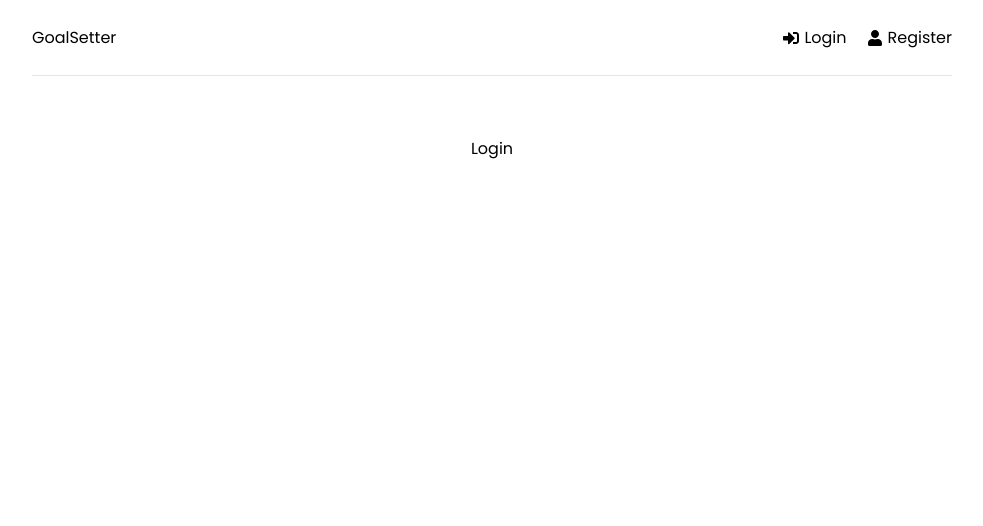
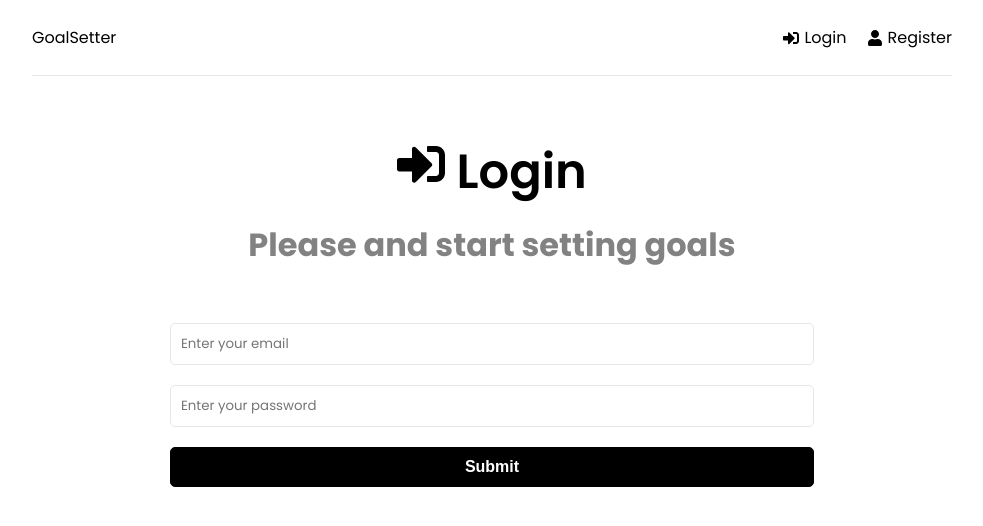
Before and after one commit to ShaanWocker/MERN-REST-API, a React (Create React App) app in the folder frontend/: page /login in a window 1280 px wide. Shown: the top 526 px of the page, without its empty margins (148-1131 px from the left). Built offline with nearby package versions, Linux system fonts and the light colour scheme.

Commit message:
Login Page and concurrently

```diff
--- a/frontend/src/pages/Login.jsx
+++ b/frontend/src/pages/Login.jsx
@@ -1,6 +1,67 @@
+import { useState, useEffect } from 'react';
+import {FaSignInAlt} from 'react-icons/fa';
+
 function Login() {
-  return (
-    <div>Login</div>
+    const [formData, setFormData] = useState({
+        email: '',
+        password: '',
+    })
+
+    const { email, password } = formData;
+
+    const onChange = (e) => {
+        setFormData((prevState) => ({
+            ...prevState,
+            [e.target.name]: e.target.value,
+        }))
+    }
+
+    const onSubmit = (e) => {
+        e.preventDefault()
+    }
+
+    return (
+    <>
+        <section className='heading'>
+            <h1>
+                <FaSignInAlt /> Login
+            </h1>
+            <p>Please and start setting goals</p>
+        </section>
+
+        <section className='form'>
+                <form onSubmit={onSubmit}>
+                    <div className="form-group">
+                        <input
+                            type="email"
+                            className="form-control"
+                            id='email'
+                            name='email'
+                            value={email}
+                            placeholder="Enter your email"
+                            onChange={onChange}
+                        />
+                    </div>
+                    <div className="form-group">
+                        <input
+                            type="password"
+                            className="form-control"
+                            id='password'
+                             name='password'
+                            password='password'
+                            value={password}
+                            placeholder="Enter your password"
+                            onChange={onChange}
+                        />
+                    </div>
+                    <div className="form-group">
+                        <button type='submit' className="btn btn-block">
+                            Submit
+                        </button>
+                    </div>
+            </form>
+        </section>
+    </>
   )
 }
 
--- a/package.json
+++ b/package.json
@@ -6,7 +6,8 @@
   "scripts": {
     "start": "node backend/server.js",
     "server": "nodemon backend/server.js",
-    "client": "npm start --prefix frontend"
+    "client": "npm start --prefix frontend",
+    "dev": "concurrently \"npm run server\" \"npm run client\""
   },
   "author": "Shaan Wocker",
   "license": "MIT",
@@ -22,6 +23,7 @@
     "react-redux": "^7.2.6"
   },
   "devDependencies": {
+    "concurrently": "^7.0.0",
     "nodemon": "^2.0.15"
   }
 }
```
Also changed, not shown: 1 other file (tests, documents, lock files or other folders).
